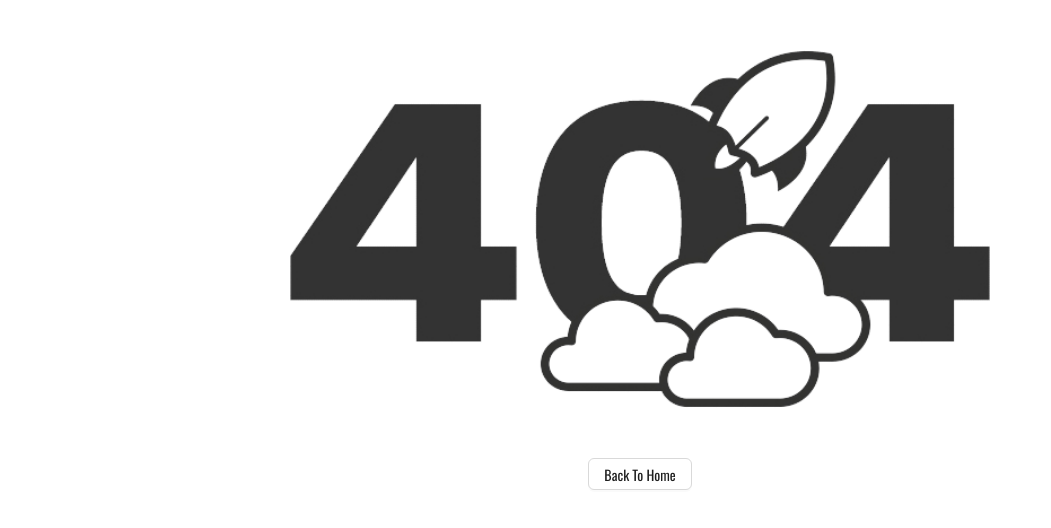
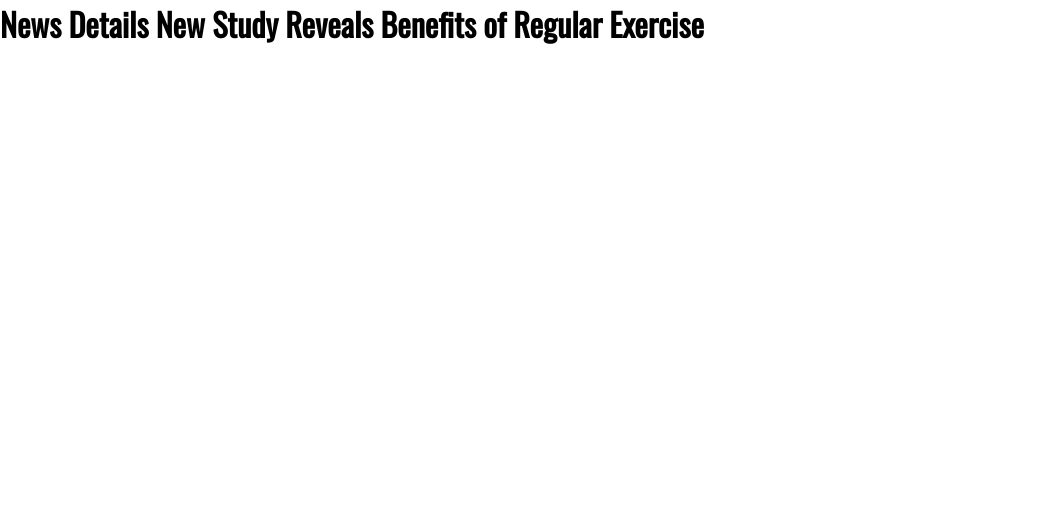
Before and after one commit to rezwanrahimr/News-Portal-Next.Js, a Next.js app: page /news/1 in a window 1280 px wide. Before the commit this address had no page. Shown: the top 528 px of the page, without its empty margins (0-1051 px from the left). Built offline with nearby package versions, Linux system fonts and the light colour scheme; data requests are answered from the project's data file.

Commit message:
create daynamic route and load data

```diff
--- /dev/null
+++ b/src/pages/news/[newsId].js
@@ -0,0 +1,21 @@
+const NewsDetails = ({data}) => {
+    return <h1>News Details {data?.title}</h1>
+}
+export default NewsDetails;
+
+export const getStaticPaths = async () => {
+    const res = await fetch(`http://localhost:5000/news`);
+    const data = await res.json();
+
+    const paths = data.map(news => ({
+        params: { newsId: news.id.toString() }
+    }))
+    return { paths, fallback: false }
+}
+export const getStaticProps = async (context) => {
+    const { newsId } = context.params;
+    const res = await fetch(`http://localhost:5000/news/${newsId}`);
+    const data = await res.json();
+
+    return { props: { data } }
+}
```
